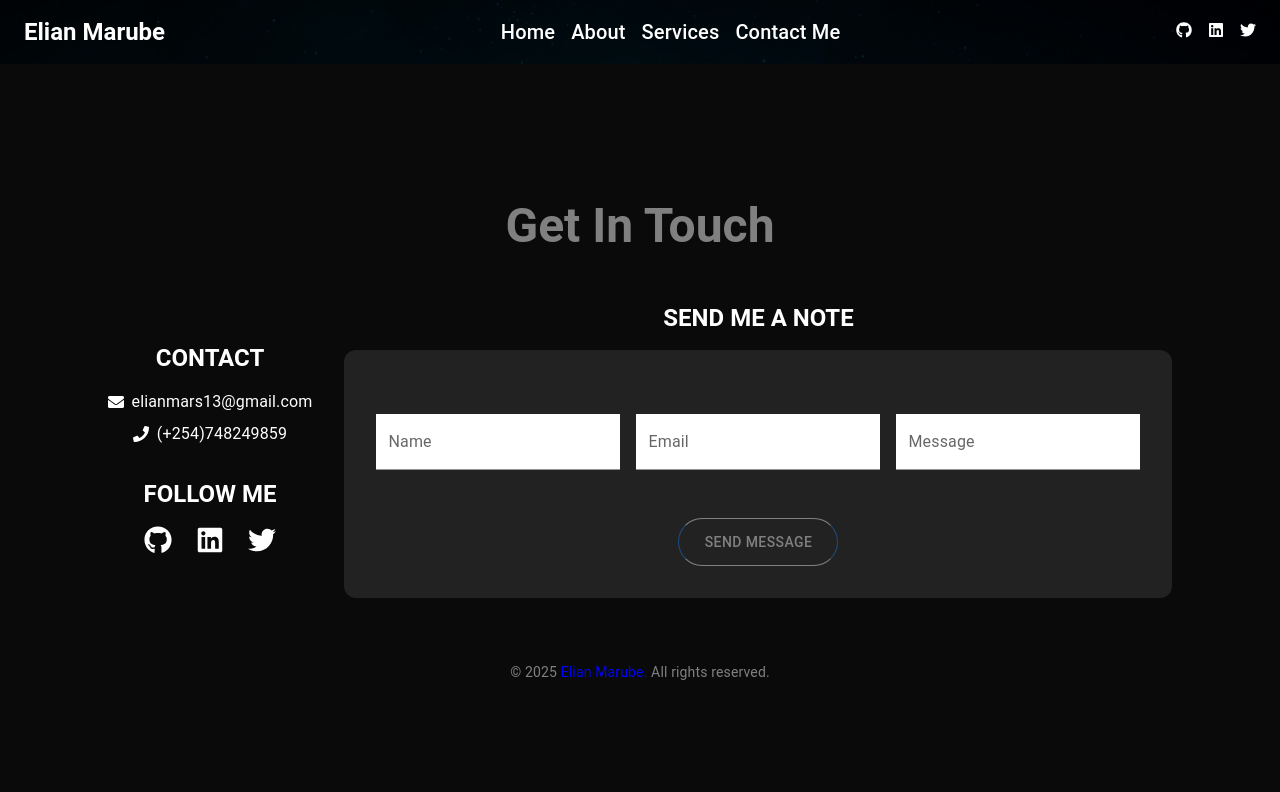
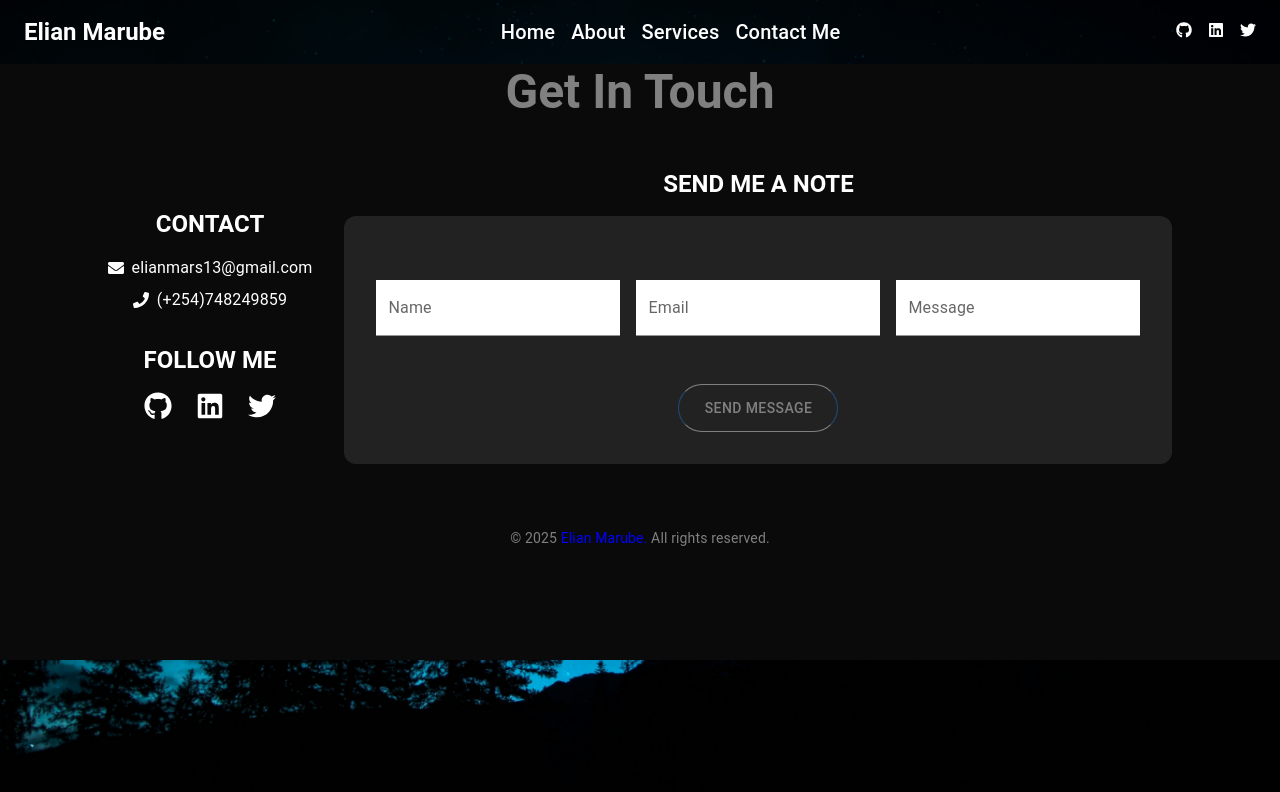
Before and after one commit to Elian-hub/portfolio, a React (Vite) app: page /contact in a window 1280 px wide. Shown: the top 792 px of the page. Built offline with nearby package versions, Linux system fonts and the light colour scheme.

Commit message:
padding fixed

```diff
--- a/src/Components/Contact/Contact.jsx
+++ b/src/Components/Contact/Contact.jsx
@@ -76,7 +76,7 @@ const Contact = () => {
       sx={{
         backgroundColor: 'rgba(10, 10, 10, 1)',
         width: '100%',
-        height: { xs: '100vh', md: '100vh' },
+        //height: { xs: '100vh', md: '100vh' },
         margin: '0',
         display: 'flex',
         alignItems: 'center',
@@ -252,7 +252,7 @@ const Contact = () => {
           </Box>
         </Grid2>
       </Grid2>
-      <Box sx={{ paddingTop: '4rem', paddingBottom: '3rem' }}>
+      <Box sx={{ paddingTop: '4rem', paddingBottom: '7rem' }}>
         <Typography variant='body2' color='grey' align='center'>
           © {new Date().getFullYear()}{' '}
           <span style={{ color: 'blue' }}>Elian Marube.</span> All rights
```
